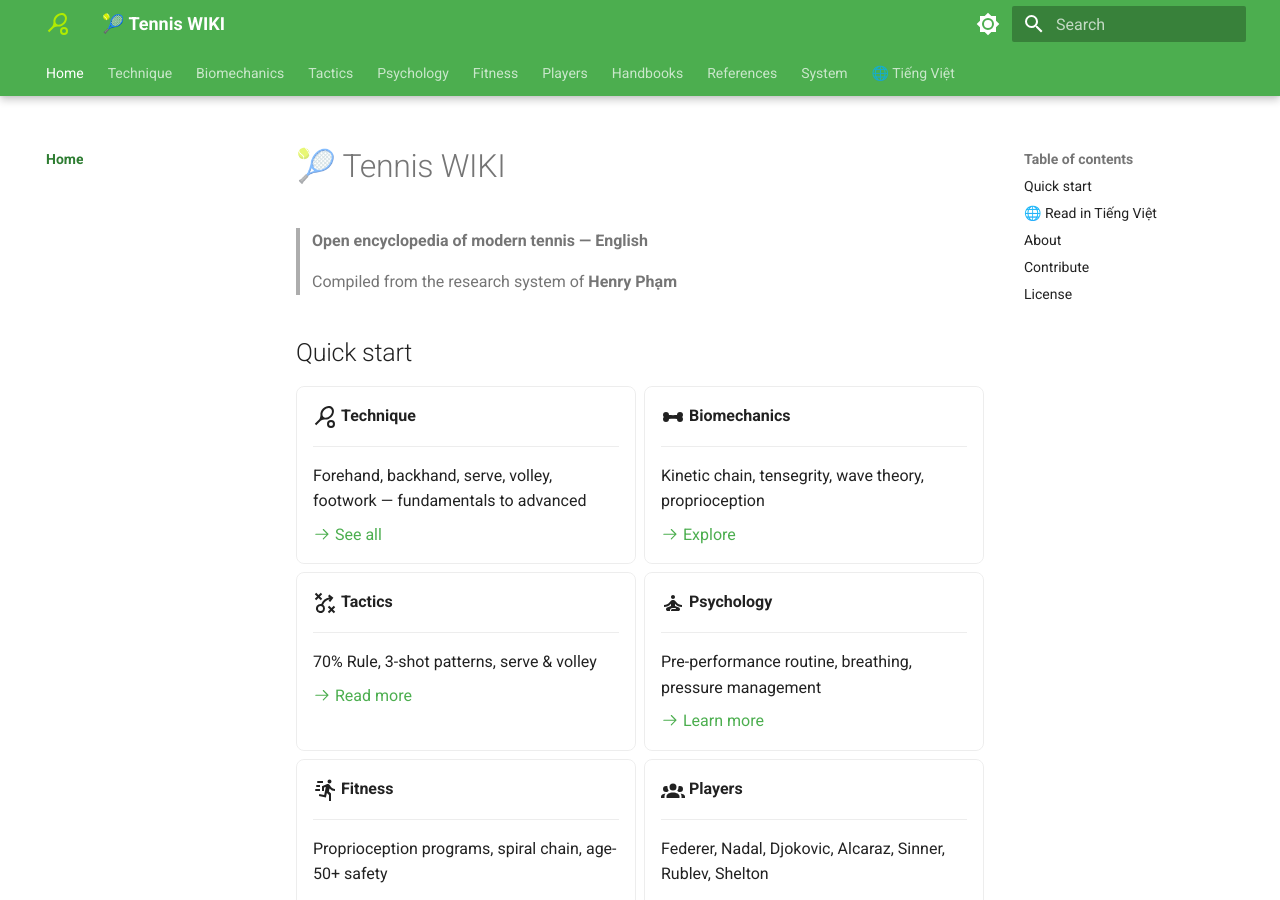
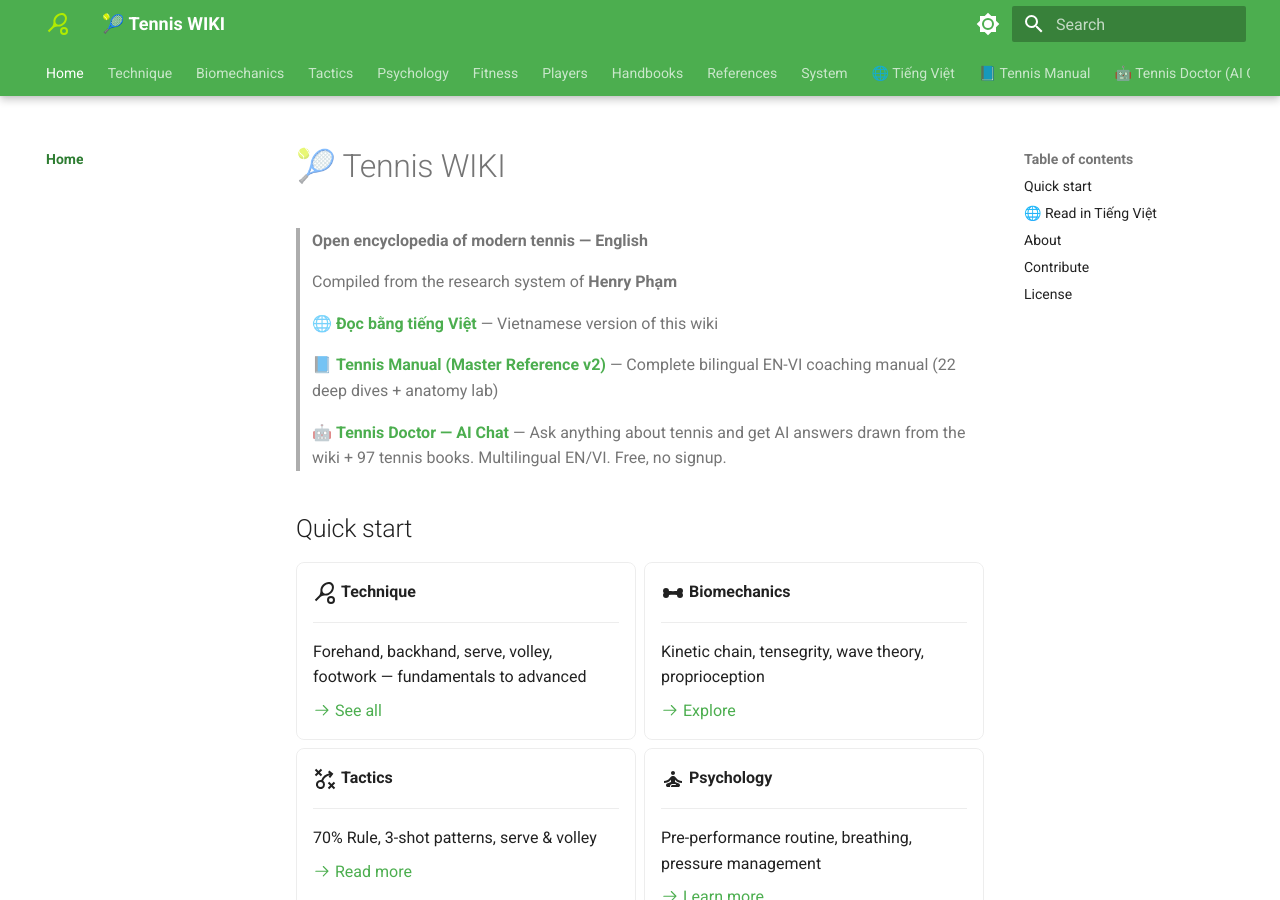
Before and after one commit to HenryPhamDuc/tennis-wiki-en, an MkDocs documentation site: the page built from docs/index.md, in a window 1280 px wide and 900 px high. Built offline with MkDocs 1.6.1 and Material for MkDocs 9.7.7, drawn with Linux system fonts in a browser that asks for light colours.

Commit message:
Add Tennis Doctor AI chat link to top menu and home page intro
NAV: New menu item 🤖 Tennis Doctor (AI Chat) — links to
https://tennis-doctor.henry-phamduc.workers.dev/

HOME PAGE: Added intro paragraph with link and brief description in
English — AI tennis Q&A from wiki + 97 tennis books, multilingual EN/VI.

```diff
--- a/docs/index.md
+++ b/docs/index.md
@@ -3,6 +3,12 @@
 > **Open encyclopedia of modern tennis — English**
 >
 > Compiled from the research system of **Henry Phạm**
+
+> 🌐 **[Đọc bằng tiếng Việt](https://henryPhamDuc.github.io/tennis-wiki/)** — Vietnamese version of this wiki
+>
+> 📘 **[Tennis Manual (Master Reference v2)](https://henryPhamDuc.github.io/tennis/)** — Complete bilingual EN-VI coaching manual (22 deep dives + anatomy lab)
+>
+> 🤖 **[Tennis Doctor — AI Chat](https://tennis-doctor.henry-phamduc.workers.dev/)** — Ask anything about tennis and get AI answers drawn from the wiki + 97 tennis books. Multilingual EN/VI. Free, no signup.
 
 ## Quick start
 
--- a/mkdocs.yml
+++ b/mkdocs.yml
@@ -117,6 +117,8 @@ nav:
   - References: references/index.md
   - System: system/index.md
   - 🌐 Tiếng Việt: https://henryphamduc.github.io/tennis-wiki/
+  - 📘 Tennis Manual: https://henryphamduc.github.io/tennis/
+  - 🤖 Tennis Doctor (AI Chat): https://tennis-doctor.henry-phamduc.workers.dev/
 
 # Extra CSS (shared with Vietnamese site)
 extra_css:
```
